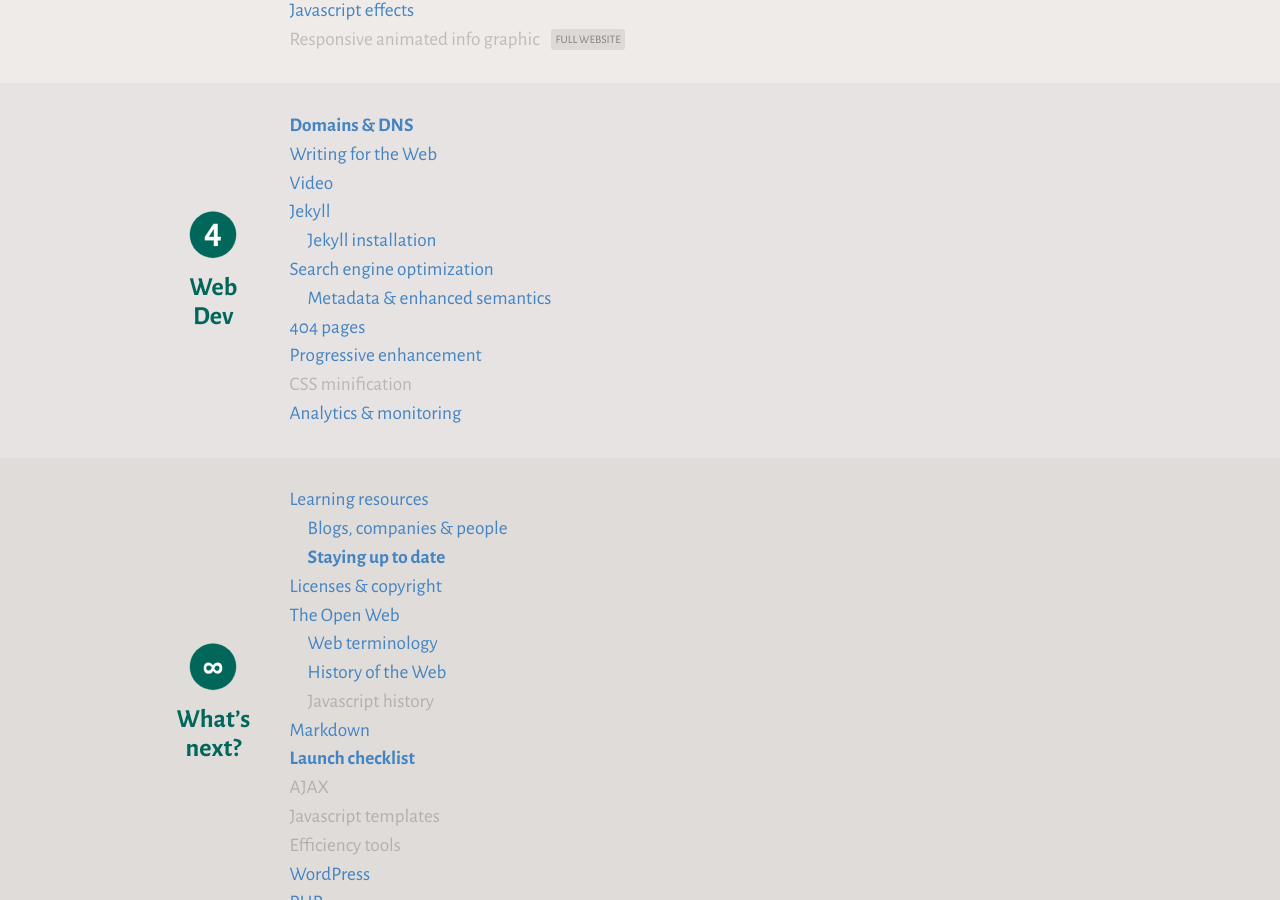
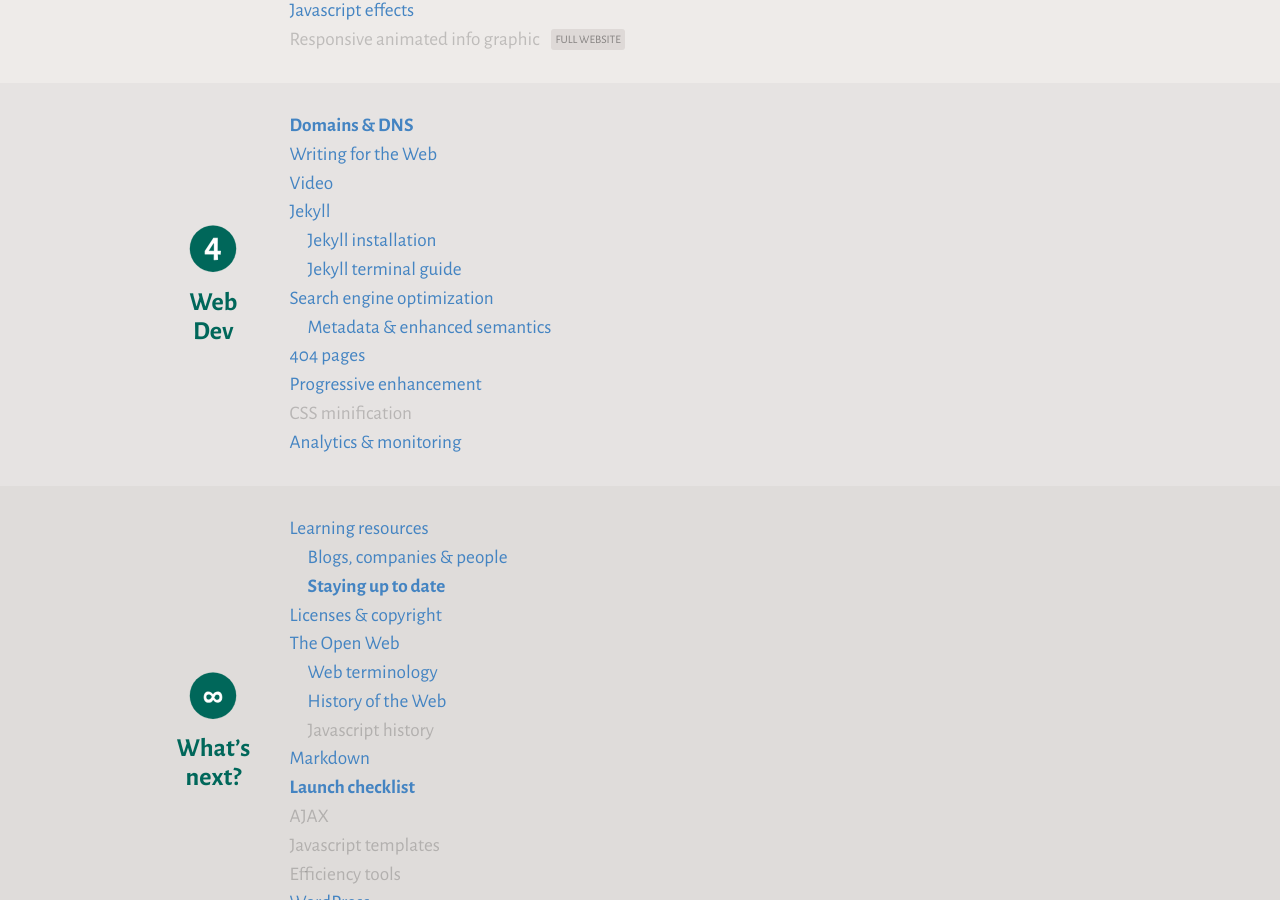
Before and after one commit to learn-the-web/www, a Jekyll site: the page built from topics.html, in a window 1280 px wide and 900 px high, scrolled down 2054 px. Built offline with Jekyll 4.4.1, drawn with Linux system fonts in a browser that asks for light colours.

Commit message:
Add Jekyll terminal guide.

```diff
--- a/_data/web-dev-4.yml
+++ b/_data/web-dev-4.yml
@@ -13,6 +13,10 @@ jekyll:
 
 jekyll-installation:
   title: "Jekyll installation"
+  indent: 1
+
+jekyll-terminal-guide:
+  title: "Jekyll terminal guide"
   indent: 1
 
 search-engine-optimization:
```
